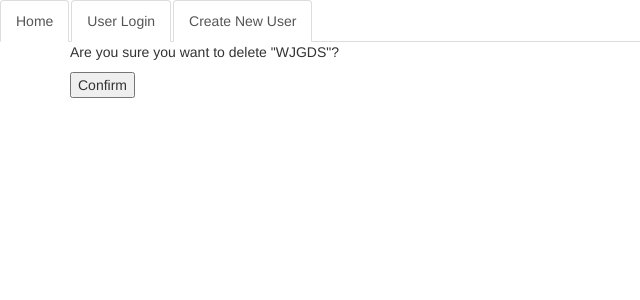
After one commit to williamjohngardner/url_shortener, a Django app: page /delete_bookmark/5 in a window 1280 px wide. The commit adds this page. Shown: the top 300 px of the page, without its empty margins (0-640 px from the left). Run offline with Django 3.2, Linux system fonts and the light colour scheme; data comes from the database, SQL or seed files in the repository; both versions use the stored data as it was after the commit; some libraries are stand-ins or nearby versions.

Commit message:
I can edit bookmarks

```diff
--- a/templates/accounts/profile.html
+++ b/templates/accounts/profile.html
@@ -2,4 +2,9 @@
 
 {% block content %}
     <h2>Profile Page</h2>
+    {% for object in object_list %}
+        <h3>{{ object.site_name }}  |  <a href="{{ object.url }}">bil.ly/{{ object.hashid }}</a>  |  {{ object.user }}</h3>
+    <a class= "btn btn-danger" href="{% url 'update_bookmark' object.id %}">Update</a>
+    <a class= "btn btn-danger" href="{% url 'delete_bookmark' object.id %}">Delete</a>
+    {% endfor %}
 {% endblock %}
--- a/templates/base.html
+++ b/templates/base.html
@@ -11,15 +11,14 @@
     <nav role="navigation">
         <ul class="nav nav-tabs">
           <li role="presentation" class="active"><a href="/">Home</a></li>
-          <li role="presentation"><a href="{% url 'login' %}">User Login</a></li>
-          <li role="presentation"><a href="{% url 'create_user' %}">Create New User</a></li>
-          <li role="presentation"><a href="{% url 'create_bookmark' %}">Create Bookmark</a></li>
-          <li role="presentation"><a href="{% url 'shorten_url' %}">Shorten Url</a></li>
+          <li role="presentation" class="active"><a href="{% url 'login' %}">User Login</a></li>
+          <li role="presentation" class="active"><a href="{% url 'create_user' %}">Create New User</a></li>
 
           {% if request.user.is_authenticated %}
-          <li role="presentation"><a href="{% url 'logout' %}">Logout</a></li>
-          <li role="presentation"><a href="{% url 'profile' %}">User Profile</a></li>
-          <li><h5>User is logged in as: {{ request.user }}</h5></li>
+          <li role="presentation" class="active"><a href="{% url 'create_bookmark' %}">Create Bookmark</a></li>
+          <li role="presentation" class="active"><a href="{% url 'profile' %}">User Profile</a></li>
+          <li role="presentation" class="active"><a href="{% url 'logout' %}">Logout</a></li>
+          <li role="presentation" class="active"><a href="">User is logged in as: {{ request.user }}</a></li>
           {% endif %}
         </ul>
     </nav>
--- /dev/null
+++ b/templates/delete_bookmark.html
@@ -0,0 +1,9 @@
+{% extends "base.html" %}
+
+{% block content %}
+<form action="" method="post">
+    {% csrf_token %}
+    <p>Are you sure you want to delete "{{ object }}"?</p>
+    <input type="submit" value="Confirm" />
+</form>
+{% endblock %}
--- a/templates/index.html
+++ b/templates/index.html
@@ -3,6 +3,8 @@
 
 {% block content %}
 
-<h1>All user bookmarks:</h1>
-
+<h1>Most recent user bookmarks:</h1>
+    {% for url in urls %}
+    <h3>{{ url.site_name }}  | <a href="{{ url.url }}" target="_blank">bil.ly/{{ url.hashid }}</a>  |  {{ url.user }}</h3>
+    {% endfor %}
 {% endblock %}
--- a/url/models.py
+++ b/url/models.py
@@ -11,7 +11,7 @@ class Url(models.Model):
     user = models.ForeignKey(User)
 
     class Meta:
-        ['-site_name']
+        ordering = ['-site_name']
 
     def __str__(self):
         return self.site_name
--- a/url/views.py
+++ b/url/views.py
@@ -4,9 +4,8 @@ from django.contrib.auth.forms import UserCreationForm, AuthenticationForm
 from django.contrib.auth.models import User
 from django.http import HttpResponse
 from django.shortcuts import render
-from django.views.generic import View, TemplateView, CreateView, FormView
+from django.views.generic import View, TemplateView, CreateView, FormView, DeleteView, UpdateView, ListView
 from url.models import Url
-
 
 class IndexView(TemplateView):
     template_name = "index.html"
@@ -43,9 +42,28 @@ class CreateBookmarkView(CreateView):
         return super(CreateBookmarkView, self).form_valid(form)
 
 
-# @login_required
-class ProfileView(TemplateView):
+class DeleteBookmarkView(DeleteView):
+    model = Url
+    success_url = 'accounts/profile.html'
+    template_name = "delete_bookmark.html"
+    fields = ["url", "site_name", "description"]
+
+
+class UpdateBookmarkView(UpdateView):
+    model = Url
+    success_url = 'accounts/profile.html'
+    template_name = "update_bookmark.html"
+    fields = ["url", "site_name", "description"]
+
+
+class ProfileView(ListView):
     template_name = "accounts/profile.html"
+
+    def get_queryset(self):
+        return Url.objects.filter(user=self.request.user)
+
+    class Meta:
+        ordering = ['-site_name']
 
     def profile_view(self, request):
         print(request.user)
--- a/url_shortener/urls.py
+++ b/url_shortener/urls.py
@@ -15,16 +15,19 @@ Including another URLconf
 """
 from django.conf.urls import url
 from django.contrib import admin
+from django.contrib.auth.decorators import login_required
 from django.contrib.auth.views import login, logout
-from url.views import IndexView, CreateUserView, CreateBookmarkView, ProfileView, ShortenUrlView
+from url.views import IndexView, CreateUserView, CreateBookmarkView, ProfileView, DeleteBookmarkView, UpdateBookmarkView
 
 urlpatterns = [
     url(r'^admin/', admin.site.urls),
     url(r'^$', IndexView.as_view(), name="index"),
     url(r'^create_user/$', CreateUserView.as_view(), name="create_user"),
     url(r'^login/$', login, name="login"),
-    url(r'^accounts/profile/$', ProfileView.as_view(), name="profile"),
+    url(r'^accounts/profile/$', login_required(ProfileView.as_view()), name="profile"),
     url(r'^logout/$', logout, name="logout"),
     url(r'^create_bookmark/$', CreateBookmarkView.as_view(), name="create_bookmark"),
-    url(r'^shorten_url/$', ShortenUrlView.as_view(), name="shorten_url")
+    url(r'^delete_bookmark/(?P<pk>\d+)$', DeleteBookmarkView.as_view(), name="delete_bookmark"),
+    url(r'^update_bookmark/(?P<pk>\d+)$', UpdateBookmarkView.as_view(), name="update_bookmark")
+
 ]
```
Also changed, not shown: templates/update_bookmark.html (added, +9 -0 lines), db.sqlite3.
